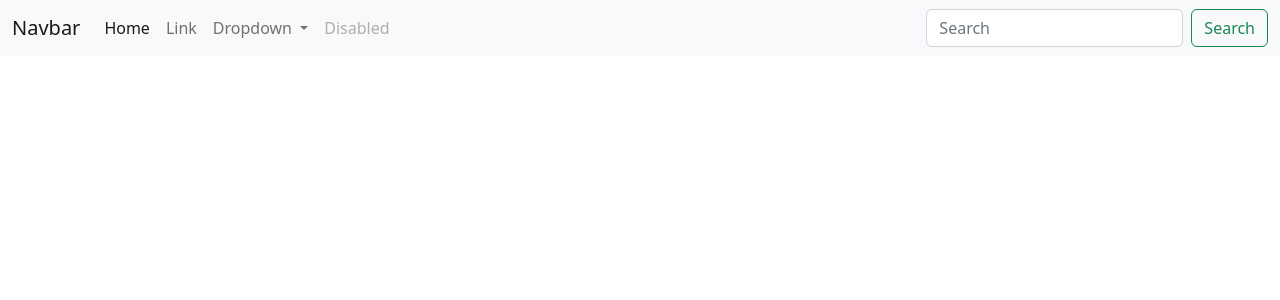
After one commit to zhoudavidwi21/Projekt_Hotelreservierungen, a PHP site: the page made by Übungen usw/grid_übungen.html in a window 1280 px wide. The commit adds this page. Shown: the top 300 px of the page. Run offline with PHP 8.4, Linux system fonts and the light colour scheme.

Commit message:
Präsenz 4 - grid, navbar

```diff
--- a/Images/Übungen usw/grid-system.css
+++ b/Übungen usw/grid-system.css
@@ -12,7 +12,7 @@
 @media only screen and (min-width: 768px)  {
   /* we have a padding of 1 rem on each side so we have to remove 1 rem on each side of the with to fit the box */
   .col-1 { width: calc(8.33% - 2rem); }
-  .col-2 { width: calc(1.66% - 2rem); }
+  .col-2 { width: calc(16.66% - 2rem); }
   .col-3 { width: calc(25% - 2rem); }
   .col-4 { width: calc(33.33% - 2rem); }
   .col-5 { width: calc(41.66% - 2rem); }
--- /dev/null
+++ b/Übungen usw/grid_übungen.html
@@ -0,0 +1,54 @@
+<!DOCTYPE html>
+<html lang="en">
+<head>
+    <meta charset="UTF-8">
+    <meta http-equiv="X-UA-Compatible" content="IE=edge">
+    <meta name="viewport" content="width=device-width, initial-scale=1.0">
+
+    <!-- CSS only -->
+    <link href="https://cdn.jsdelivr.net/npm/bootstrap@5.2.2/dist/css/bootstrap.min.css" rel="stylesheet" integrity="sha384-Zenh87qX5JnK2Jl0vWa8Ck2rdkQ2Bzep5IDxbcnCeuOxjzrPF/et3URy9Bv1WTRi" crossorigin="anonymous">
+    <!-- JavaScript Bundle with Popper -->
+    <script src="https://cdn.jsdelivr.net/npm/bootstrap@5.2.2/dist/js/bootstrap.bundle.min.js" integrity="sha384-OERcA2EqjJCMA+/3y+gxIOqMEjwtxJY7qPCqsdltbNJuaOe923+mo//f6V8Qbsw3" crossorigin="anonymous"></script>
+
+    <nav class="navbar navbar-expand-sm bg-light">
+        <div class="container-fluid">
+          <a class="navbar-brand" href="#">Navbar</a>
+          <button class="navbar-toggler" type="button" data-bs-toggle="collapse" data-bs-target="#navbarSupportedContent" aria-controls="navbarSupportedContent" aria-expanded="false" aria-label="Toggle navigation">
+            <span class="navbar-toggler-icon"></span>
+          </button>
+          <div class="collapse navbar-collapse" id="navbarSupportedContent">
+            <ul class="navbar-nav me-auto mb-2 mb-lg-0">
+              <li class="nav-item">
+                <a class="nav-link active" aria-current="page" href="#">Home</a>
+              </li>
+              <li class="nav-item">
+                <a class="nav-link" href="#">Link</a>
+              </li>
+              <li class="nav-item dropdown">
+                <a class="nav-link dropdown-toggle" href="#" role="button" data-bs-toggle="dropdown" aria-expanded="false">
+                  Dropdown
+                </a>
+                <ul class="dropdown-menu">
+                  <li><a class="dropdown-item" href="#">Action</a></li>
+                  <li><a class="dropdown-item" href="#">Another action</a></li>
+                  <li><hr class="dropdown-divider"></li>
+                  <li><a class="dropdown-item" href="#">Something else here</a></li>
+                </ul>
+              </li>
+              <li class="nav-item">
+                <a class="nav-link disabled">Disabled</a>
+              </li>
+            </ul>
+            <form class="d-flex" role="search">
+              <input class="form-control me-2" type="search" placeholder="Search" aria-label="Search">
+              <button class="btn btn-outline-success" type="submit">Search</button>
+            </form>
+          </div>
+        </div>
+      </nav>
+
+    <title>Document</title></head>
+<body>
+
+</body>
+</html>
```
Also changed, not shown: Images/Übungen usw/css_bsp.html (deleted, +0 -20 lines), index_navbar.html (added, +54 -0 lines), Übungen usw/css_bsp.html (added, +26 -0 lines), Übungen usw/style.css (renamed from Images/Übungen usw/style.css).
